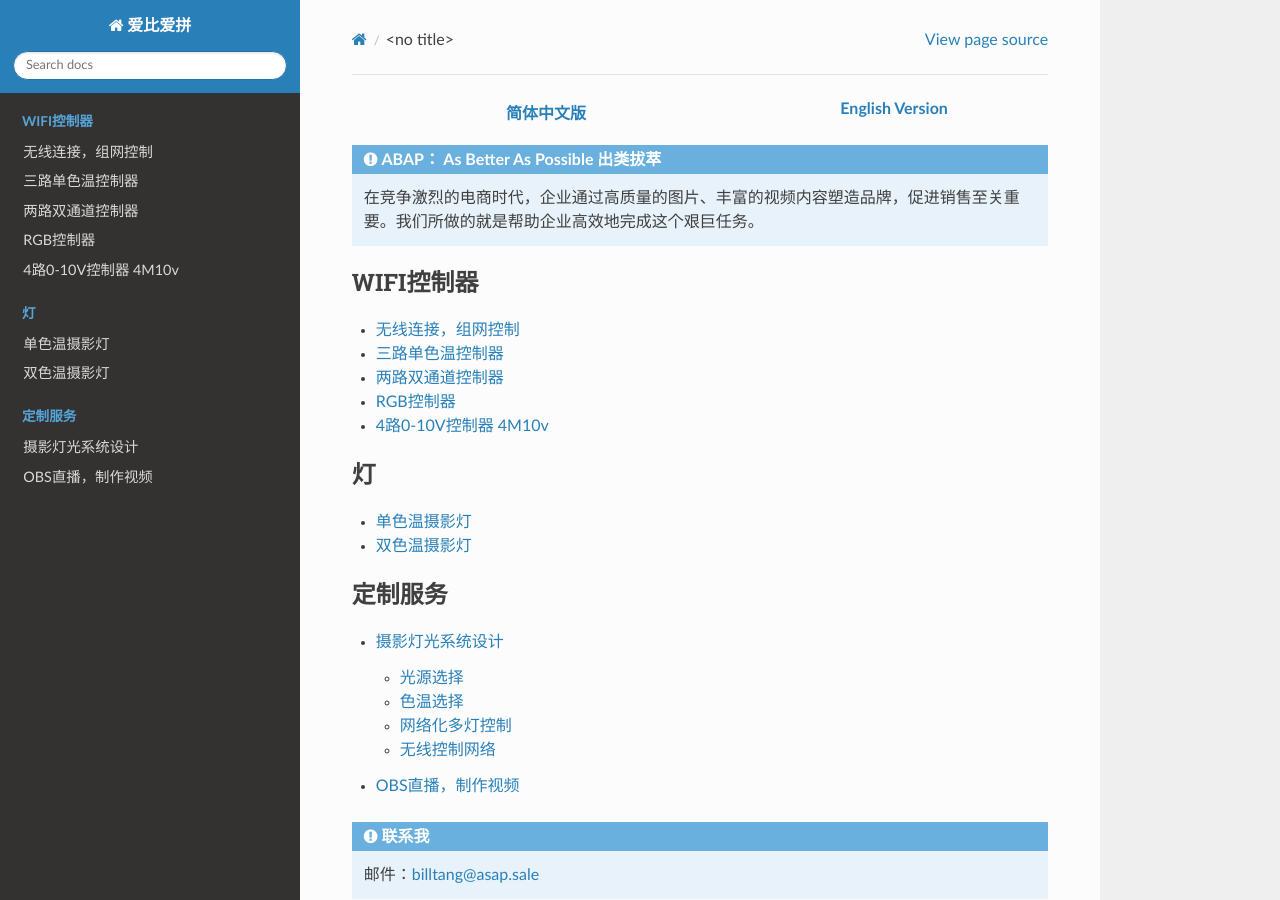
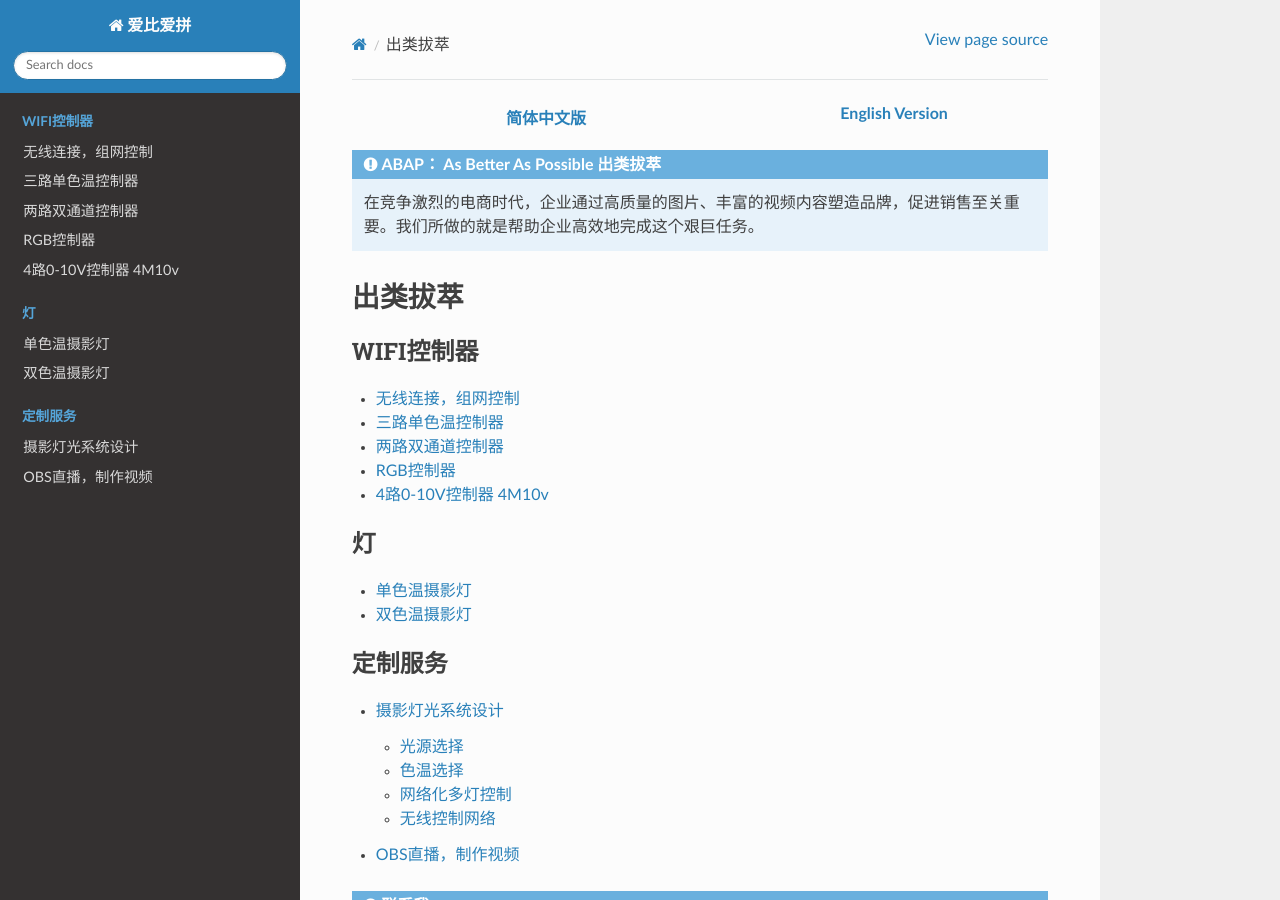
Before and after one commit to paultang/abapweb, a Sphinx documentation site: the page built from source/index.rst, in a window 1280 px wide and 900 px high. Built offline with Sphinx 7.4.7 and the Read the Docs theme 2.0.0, drawn with Linux system fonts in a browser that asks for light colours.

Commit message:
Update index.rst

```diff
--- a/source/index.rst
+++ b/source/index.rst
@@ -23,6 +23,9 @@
 
     在竞争激烈的电商时代，企业通过高质量的图片、丰富的视频内容塑造品牌，促进销售至关重要。我们所做的就是帮助企业高效地完成这个艰巨任务。
 
+出类拔萃
+==================
+
 .. toctree::
    :maxdepth: 2
    :caption: WIFI控制器
```
